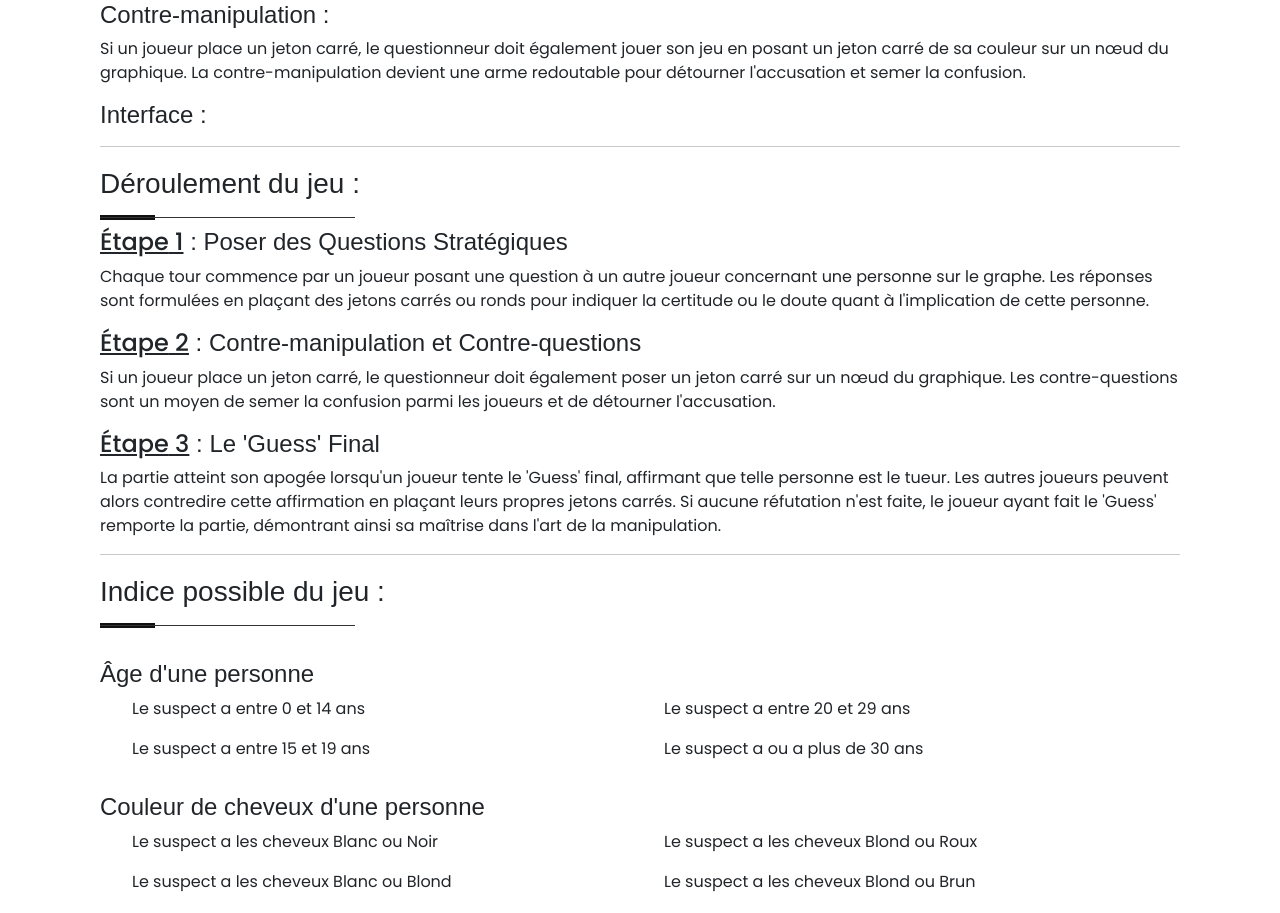
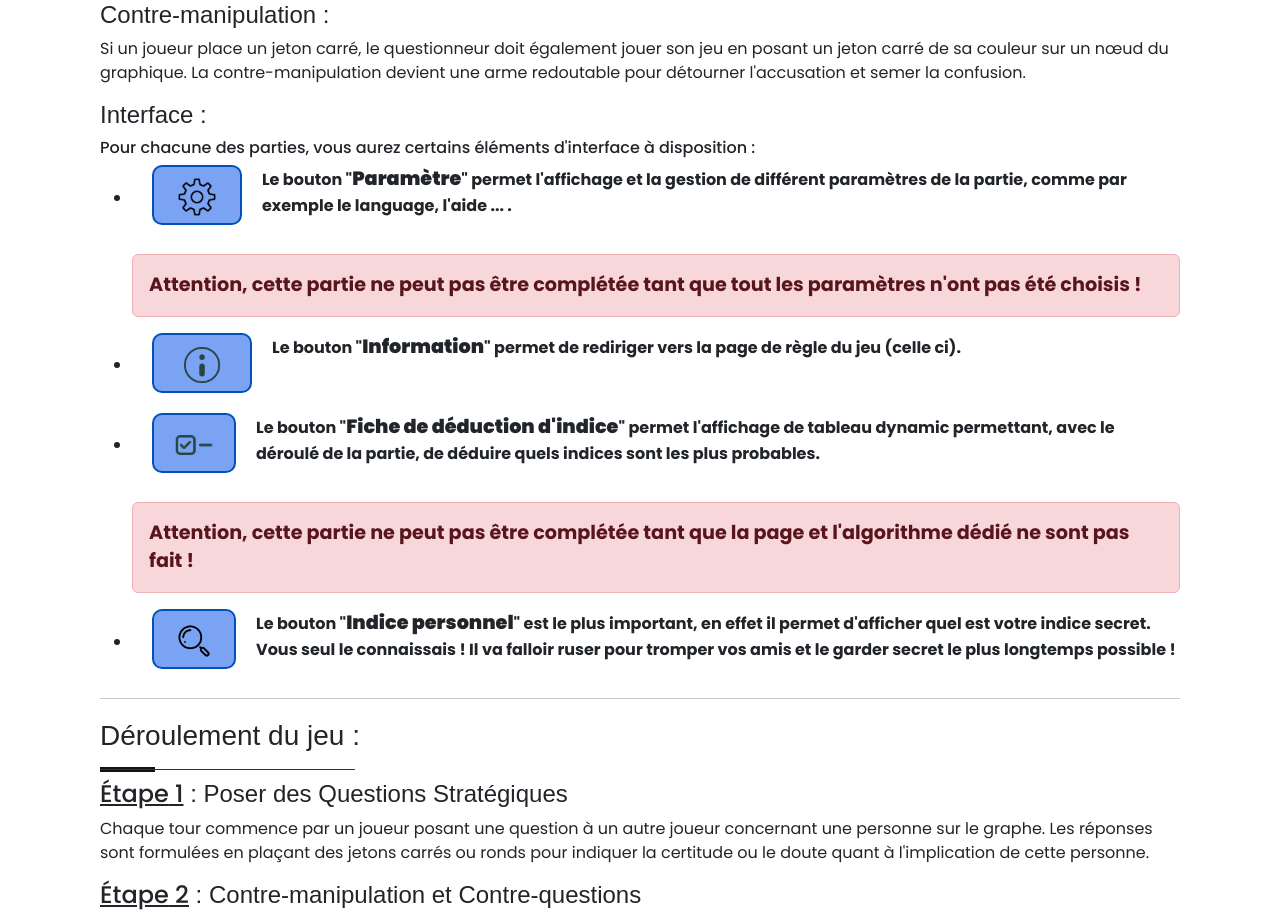
Before and after one commit to PiR194/Cryptid, a React (Create React App) app in the folder cryptide_project/: page /info in a window 1280 px wide. Shown: the part 2320-3233 px from the top of the page. Built offline with nearby package versions, Linux system fonts and the light colour scheme; no server answers.

Commit message:
ajout de la partie interface dans la page d'info :memo:

```diff
--- a/cryptide_project/src/Pages/InfoPage.css
+++ b/cryptide_project/src/Pages/InfoPage.css
@@ -61,6 +61,16 @@ li *{
     font-size: larger;
     font-weight: bold;
     text-decoration: none;
+}
+
+.LiInterfaceDisplay{
+    display: flex;
+    justify-content: start;
+    margin-bottom: 20px;
+}
+
+.LiInterfaceDisplay p{
+    font-size: medium;
 }
 
 h2 {
--- a/cryptide_project/src/Pages/InfoPage.tsx
+++ b/cryptide_project/src/Pages/InfoPage.tsx
@@ -17,9 +17,19 @@ import IndiceList from '../Components/IndiceList';
 import { HashLink as Link } from 'react-router-hash-link';
 import { ColorToHexa } from '../model/EnumExtender';
 import Color from '../model/Color';
+import "./InGame.css"
+import {useTheme} from '../Style/ThemeContext'
+import Check from "../res/icon/checkboxGreen.png";
+import Alert from 'react-bootstrap/Alert';
+import MGlass from "../res/icon/magnifying-glass.png";
+import Param from "../res/icon/param.png";
+import Info from "../res/icon/infoGreen.png"; //todo changer la couleur de l'icon
 
 //@ts-ignore
-function InfoPage({locale, changeLocale}) { //! cette page n'affiche que des informations et est suceptible de changer selon le context.
+function InfoPage({locale, changeLocale}) {
+
+    const theme = useTheme();
+
     const styles = {
         roux: { backgroundColor: ColorToHexa(Color.REDHEAD), width: '15px', height: '15px', display: 'inline-block', marginRight: '5px' },
         blond: { backgroundColor: ColorToHexa(Color.BLOND), width: '15px', height: '15px', display: 'inline-block', marginRight: '5px' },
@@ -28,7 +38,7 @@ function InfoPage({locale, changeLocale}) { //! cette page n'affiche que des inf
         chatain: { backgroundColor: ColorToHexa(Color.BROWN), width: '15px', height: '15px', display: 'inline-block', marginRight: '5px' },
     };
     return (
-
+        //! Il faudra possiblement faire une gestion des mode de jeu, pour modifier les regles en fonction de ce dernier.
     <div className='infoPage'>
         <h1><FormattedMessage id="informations"/></h1>
 
@@ -136,10 +146,81 @@ function InfoPage({locale, changeLocale}) { //! cette page n'affiche que des inf
 
             <h4>
                 Interface :
+            </h4>
+            <h6> Pour chacune des parties, vous aurez certains éléments d'interface à disposition :</h6>
+            <ul>
+                <li>
+                    <div className='LiInterfaceDisplay'>
+                        <button className='button'
+                            style={{
+                                backgroundColor: theme.colors.tertiary,
+                                borderColor: theme.colors.secondary,
+                                margin:"0 20px"
+                            }}>
+                            <img src={Param} alt="paramètres" height='40'/>
+                        </button>
+                        <p>
+                            Le bouton "<b>Paramètre</b>" permet l'affichage et la gestion de différent paramètres de la partie, comme par exemple le language, l'aide ... .
+                        </p>
+                    </div>
+                    <Alert variant='danger'>
+                        Attention, cette partie ne peut pas être complétée tant que tout les paramètres n'ont pas été choisis !
+                    </Alert>
+                </li>
+                <li>
+                    <div className='LiInterfaceDisplay'>
+                        <button className='button'
+                            style={{
+                                backgroundColor: theme.colors.tertiary,
+                                borderColor: theme.colors.secondary,
+                                margin:"0 20px"
+                            }}>
+                            <img src={Info} alt="info" height="40"/>
+                        </button>
+                        <p>
+                            Le bouton "<b>Information</b>" permet de rediriger vers la page de règle du jeu (celle ci).
                             {/*
-                    //TODO
+                                //! mais est ce que nous devons rediriger sur les indices possibles ?
                             */}
-                </h4>
+                        </p>
+                    </div>
+                </li>
+                <li>
+                    <div className='LiInterfaceDisplay'>
+                        <button className='button'
+                            style={{
+                                backgroundColor: theme.colors.tertiary,
+                                borderColor: theme.colors.secondary,
+                                margin:"0 20px"
+                            }}>
+                            <img src={Check} alt="check" height="40"/>
+                        </button>
+
+                        <p>
+                            Le bouton "<b>Fiche de déduction d'indice</b>" permet l'affichage de tableau dynamic permettant, avec le déroulé de la partie, de déduire quels indices sont les plus probables.
+                        </p>
+                    </div>
+                    <Alert variant='danger'>
+                        Attention, cette partie ne peut pas être complétée tant que la page et l'algorithme dédié ne sont pas fait !
+                    </Alert>
+                </li>
+                <li>
+                    <div className='LiInterfaceDisplay'>
+                    <button className='button'
+                        style={{
+                            backgroundColor: theme.colors.tertiary,
+                            borderColor: theme.colors.secondary,
+                            margin:"0 20px"
+                        }}>
+                        <img src={MGlass} alt="indice" height="40"/>
+                    </button>
+
+                        <p>
+                            Le bouton "<b>Indice personnel</b>" est le plus important, en effet il permet d'afficher quel est votre indice secret. Vous seul le connaissais ! Il va falloir ruser pour tromper vos amis et le garder secret le plus longtemps possible !
+                        </p>
+                    </div>
+                </li>
+            </ul>
         </section>
         <hr/>
         <section id="deroulement-du-jeu">
@@ -192,12 +273,6 @@ function InfoPage({locale, changeLocale}) { //! cette page n'affiche que des inf
             <IndiceList instance={NbEdgesIndice} lang={locale}/>
             <hr/>
         </section>
-
-        {/*
-            //! Topographie présente uniquement sur Cryptide
-            <h2>Topographie</h2>
-            <p>Legende des différents objet disponible sur la carte.</p>
-        */}
     </div>
     );
 }
```
Lines whose indentation alone changed are shown as unchanged.
